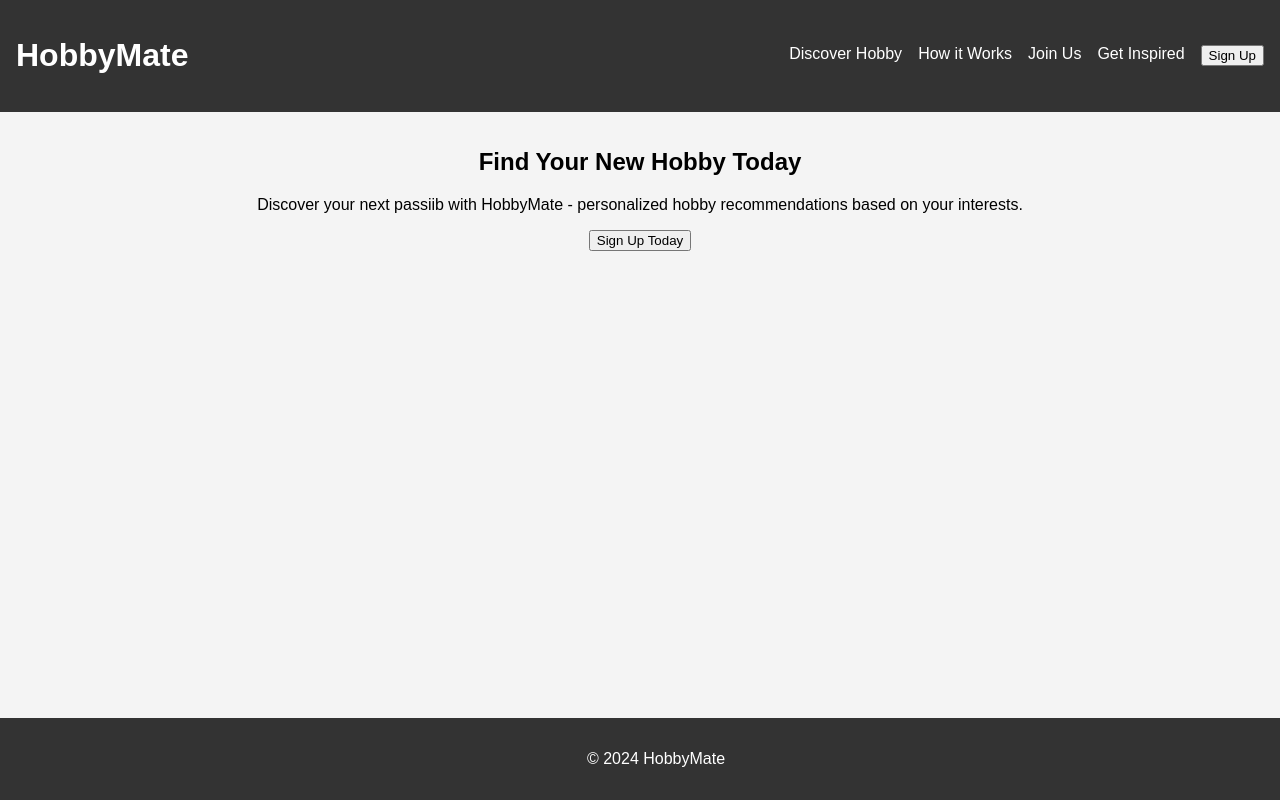
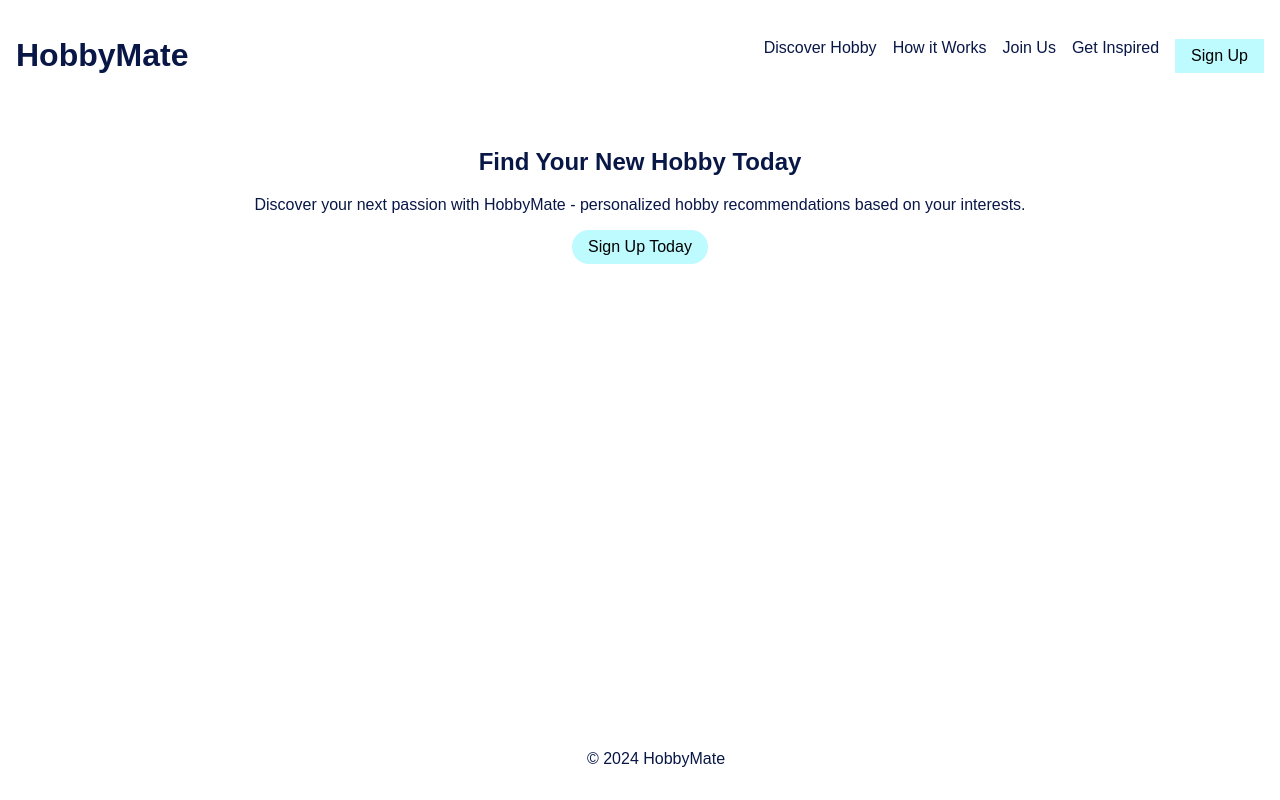
Before and after one commit to starles-barkley/HobbyGenerator, a plain HTML site: page test.html in a window 1280 px wide. Drawn offline with Linux system fonts and the light colour scheme.

Commit message:
fix some styling to match mockup

```diff
--- a/styles.css
+++ b/styles.css
@@ -2,12 +2,11 @@ body {
   font-family: Arial, sans-serif;
   margin: 0;
   padding: 0;
-  background-color: #f4f4f4;
+  background-color: #ffffff;
 }
 
 header {
-  background-color: #333;
-  color: #fff;
+  color: #091747;
   padding: 1rem;
   text-align: center;
 }
@@ -25,7 +24,7 @@ nav {
 
 nav a {
   text-decoration: none;
-  color: #fff;
+  color: #091747;
 }
 
 nav a:hover {
@@ -35,14 +34,39 @@ nav a:hover {
 main {
   padding: 1rem;
   text-align: center;
+  color: #091747;
 }
 
 footer {
-  background-color: #333;
-  color: #fff;
+  color: #091747;
   padding: 1rem;
   text-align: center;
   position: fixed;
   width: 100%;
   bottom: 0;
 }
+
+.pill-button {
+  padding: 0.5rem 1rem;
+  border: none;
+  border-radius: 999px;
+  background-color: #BEFBFF;
+  color: black;
+  cursor: pointer;
+  font-size: 1rem;
+  transition: background-color 0.3s;
+}
+
+.pill-button:hover {
+  background-color: #0056b3;
+}
+
+.button {
+  padding: 0.5rem 1rem;
+  border: none;
+  background-color: #BEFBFF;
+  color: black;
+  cursor: pointer;
+  font-size: 1rem;
+  transition: background-color 0.3s;
+}
--- a/test.html
+++ b/test.html
@@ -3,7 +3,7 @@
 <head>
     <meta charset="UTF-8">
     <meta name="viewport" content="width=device-width, initial-scale=1.0">
-    <title>My Basic Website</title>
+    <title>HobbyMate</title>
     <link rel="stylesheet" href="styles.css">
 </head>
 <body>
@@ -15,14 +15,14 @@
                 <a href="#">How it Works</a>
                 <a href="#">Join Us</a>
                 <a href="#">Get Inspired</a>
-                <button>Sign Up</button>
+                <button class="button">Sign Up</button>
             </nav>
         </div>
     </header>
     <main>
         <h2>Find Your New Hobby Today </h2>
-        <p>Discover your next passiib with HobbyMate - personalized hobby recommendations based on your interests.</p>
-        <button>Sign Up Today</button>
+        <p>Discover your next passion with HobbyMate - personalized hobby recommendations based on your interests.</p>
+        <button class="pill-button">Sign Up Today</button>
     </main>
     <footer>
         <p>&copy; 2024 HobbyMate</p>
```
